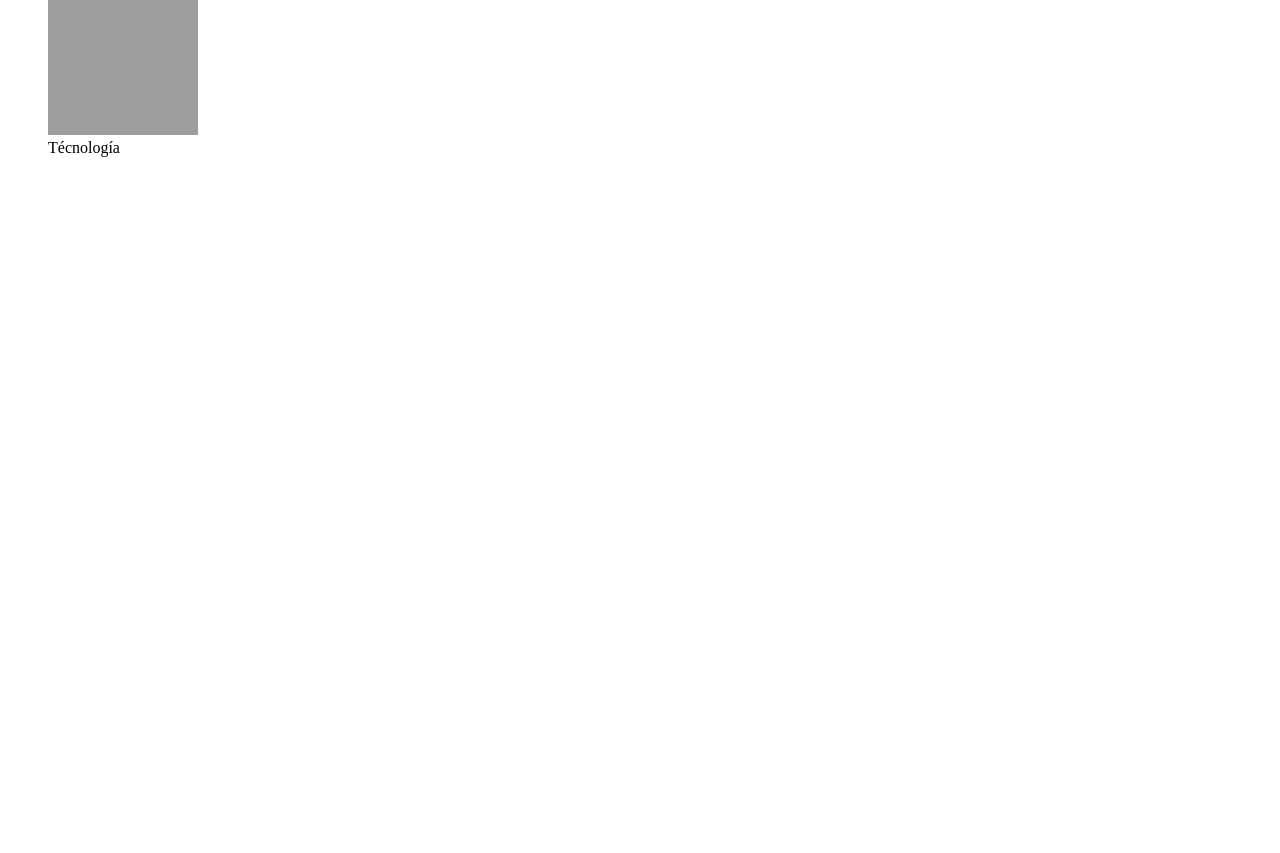
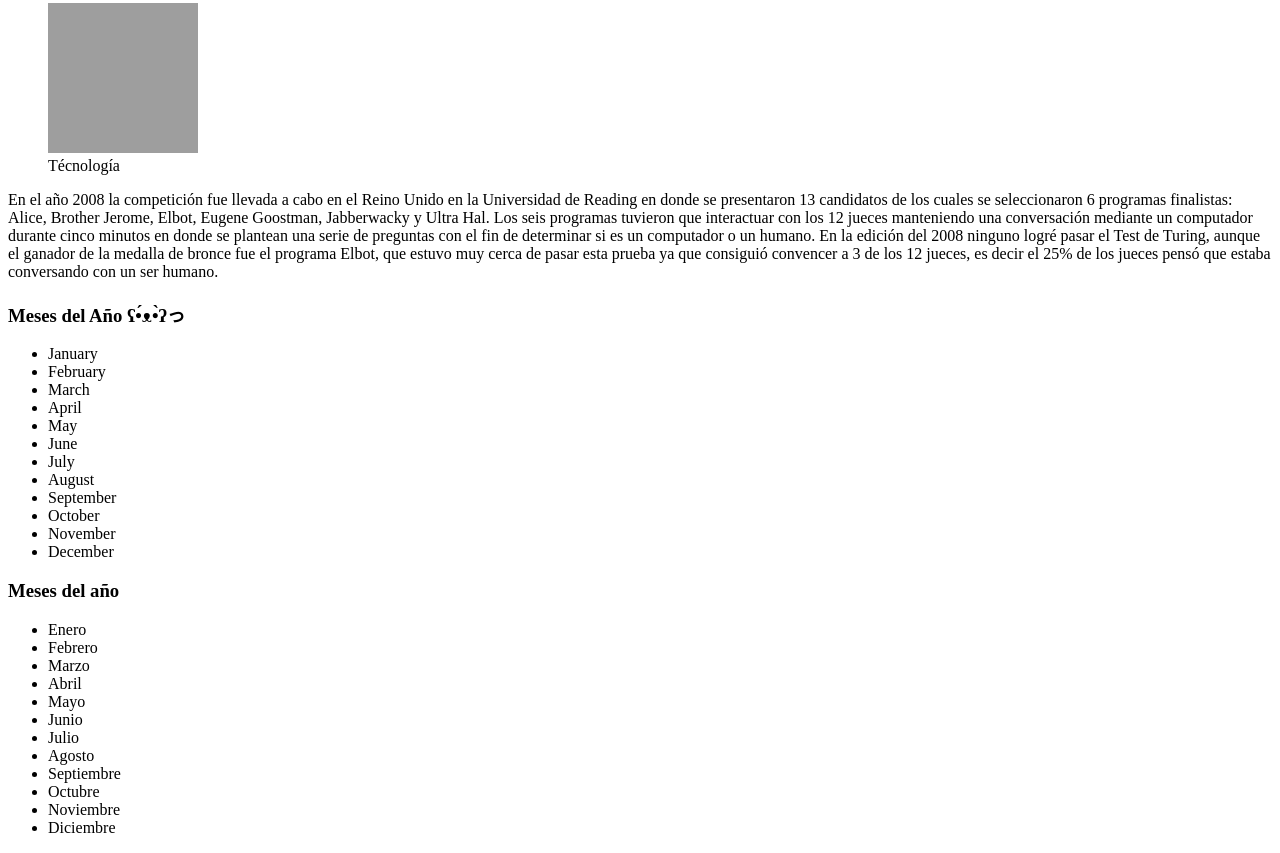
Before and after one commit to JDiegoH/JavaScript, a plain HTML site: page DOM/practica.html in a window 1280 px wide. Shown: the part 478-1331 px from the top of the page. Before the commit the page ends 800 px from the top, so only its background shows below. Drawn offline with Linux system fonts and the light colour scheme; grey boxes are pictures that could not be loaded.

Commit message:
Taller de DOM

```diff
--- a/DOM/1-DOM.js
+++ b/DOM/1-DOM.js
@@ -119,7 +119,7 @@ let $contenidoHTML = `
 $nuevaImagen.classList.add("imagen");
 
 //Método que inserta contenido HTML dependiendo una posicion
-$nuevaImagen.insertAdjacentHTML("afterbegin", $contenidoHTML);
+$.nuevaImageninsertAdjacentHTML("afterbegin", $contenidoHTML);
 //Método que inserta un elemento dependiendo una posicion
 $selectorImagenes.insertAdjacentElement("beforeend", $nuevaImagen);
 //Método que inserta texto dependiendo una posicion
--- a/DOM/practica.html
+++ b/DOM/practica.html
@@ -40,6 +40,8 @@
             <figcaption>Técnología</figcaption>
         </figure>
     </section>
+
+    <script src="prueba-DOM.js"></script>
 </body>
 
 </html>
--- /dev/null
+++ b/DOM/prueba-DOM.js
@@ -0,0 +1,65 @@
+const $descripcion = document.getElementById("descripcion");
+console.log($descripcion);
+
+console.log(document.querySelector("#descripcion"));
+
+console.log(document.querySelectorAll("li"));
+
+console.log(`hay ${document.querySelectorAll("li").length} elementos en la lista`);
+
+document.querySelectorAll("li").forEach((e) => console.log(e))
+
+const $elementosLi = document.querySelectorAll("li");
+
+for (let elemento of $elementosLi) {
+    console.log(elemento.outerText);
+}
+
+document.body.appendChild(document.createElement("p")).textContent = "En el año 2008 la competición fue llevada a cabo en el Reino Unido en la Universidad de Reading en donde se presentaron 13 candidatos de los cuales se seleccionaron 6 programas finalistas: Alice, Brother Jerome, Elbot, Eugene Goostman, Jabberwacky y Ultra Hal. Los seis programas tuvieron que interactuar con los 12 jueces manteniendo una conversación mediante un computador durante cinco minutos en donde se plantean una serie de preguntas con el fin de determinar si es un computador o un humano. En la edición del 2008 ninguno logré pasar el Test de Turing, aunque el ganador de la medalla de bronce fue el programa Elbot, que estuvo muy cerca de pasar esta prueba ya que consiguió convencer a 3 de los 12 jueces, es decir el 25% de los jueces pensó que estaba conversando con un ser humano.";
+
+/*
+const $a = document.createElement("a");
+$a.setAttribute("href", "#");
+$a.textContent = "Enlace Principal"
+const $uli = document.querySelector("ul");
+$uli.insertAdjacentElement("afterbegin", $a);*/
+
+const meses1 = ["January", "February", "March", "April", "May", "June", "July", "August", "September", "October", "November", "December"],
+    $ul = document.createElement("ul");
+document.write("<h3>Meses del Año ʕ•́ᴥ•̀ʔっ </h3>");
+document.body.appendChild($ul);
+meses1.forEach((elemento) => {
+    const $li = document.createElement("li");
+    $li.textContent = elemento;
+    $ul.appendChild($li);
+});
+
+
+const meses = [
+    "Enero",
+    "Febrero",
+    "Marzo",
+    "Abril",
+    "Mayo",
+    "Junio",
+    "Julio",
+    "Agosto",
+    "Septiembre",
+    "Octubre",
+    "Noviembre",
+    "Diciembre",
+];
+
+function agregarLista(lista = [], titulo) {
+    document.write(`<h3>${titulo}</h3>`);
+    const $ul = document.body.appendChild(document.createElement("ul"));
+
+    lista.forEach((e) => {
+        $ul.appendChild(document.createElement("li")).textContent = e;
+    });
+}
+
+agregarLista(meses, "Meses del año");
+
+$elem_ul = document.querySelector("ul")
+$elem_ul.insertAdjacentHTML("afterbegin",`<a href="#">Enlace Principal</a>`)
```
Also changed, not shown: DOM/index.html (+9 -0 lines).
